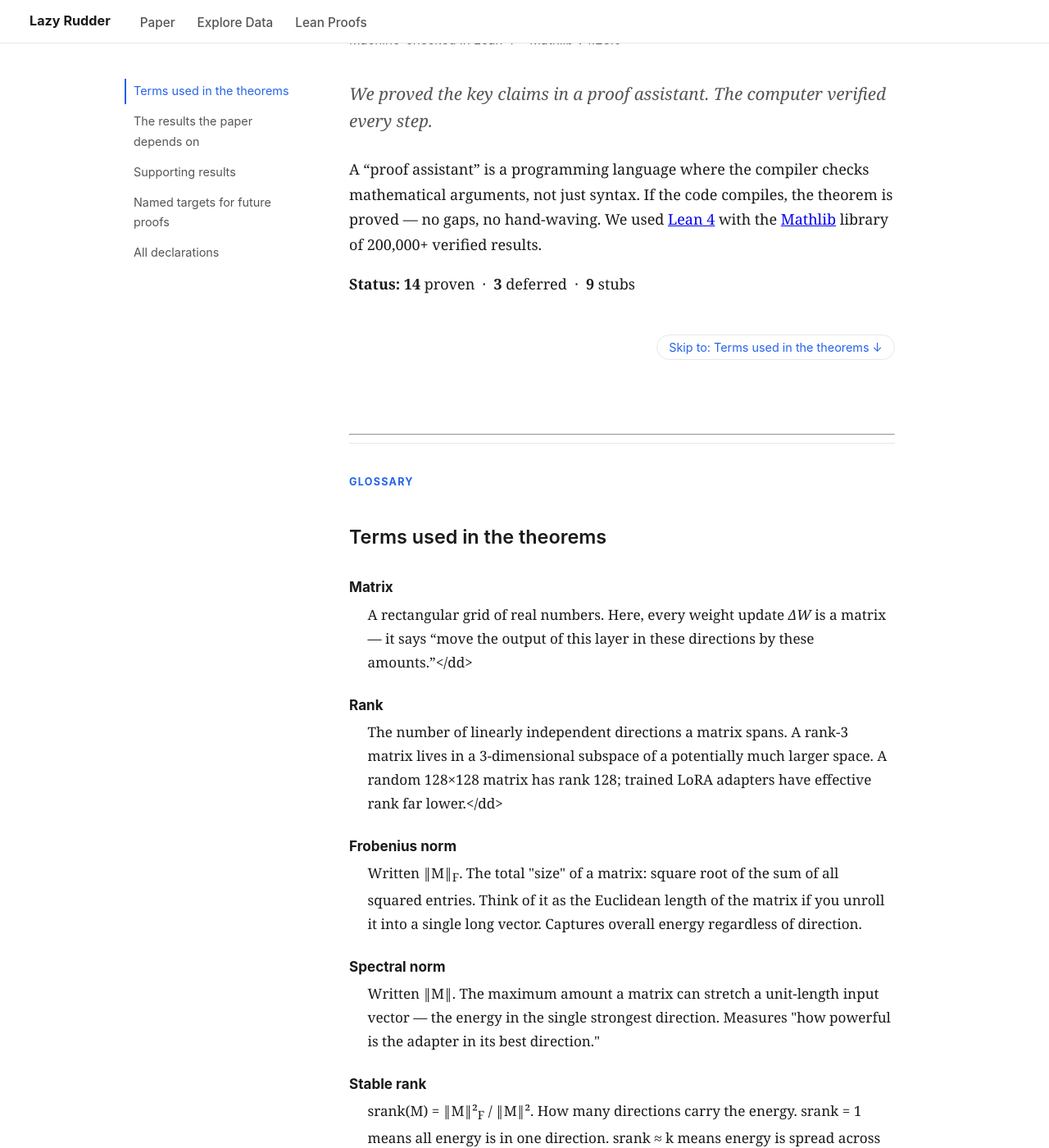
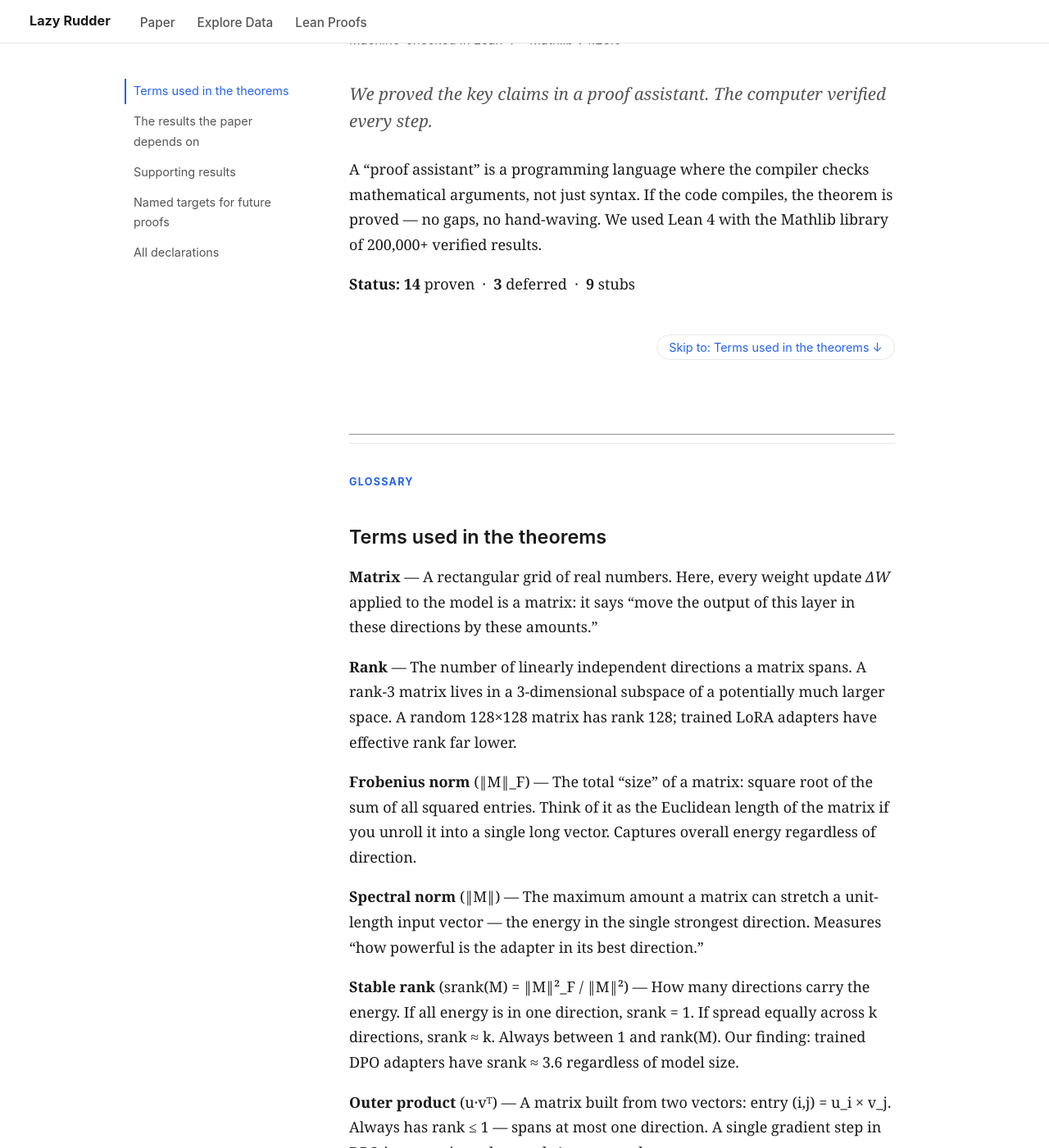
Before and after one commit to d3banjan/lazy-rudder-paper, a Jekyll site: the page built from docs/lean.md, in a window 1280 px wide and 1400 px high, scrolled down 202 px. Shown: the whole window at 82% size. Built offline with Jekyll 4.4.1, drawn with Linux system fonts in a browser that asks for light colours; some of the changed text lies outside the part shown.

Commit message:
fix(site): lean page to markdown lists, fix global link color to muted underline

```diff
--- a/docs/assets/css/pub.css
+++ b/docs/assets/css/pub.css
@@ -23,6 +23,9 @@
 html { font-size: 18px; }
 body { margin: 0; background: var(--bg); color: var(--fg);
        font-family: var(--font-serif); line-height: 1.7; }
+a { color: var(--fg-muted); text-decoration: underline; text-underline-offset: 2px;
+    text-decoration-color: var(--border); }
+a:hover { color: var(--fg); text-decoration-color: var(--fg-muted); }
 
 .site-nav { position: sticky; top: 0; z-index: 100; background: var(--bg);
             border-bottom: 1px solid var(--border);
--- a/docs/lean.md
+++ b/docs/lean.md
@@ -14,7 +14,7 @@
 
 <p class="hook" markdown="0">We proved the key claims in a proof assistant. The computer verified every step.</p>
 
-A "proof assistant" is a programming language where the compiler checks mathematical arguments, not just syntax. If the code compiles, the theorem is proved — no gaps, no hand-waving. We used [Lean 4](https://leanprover.github.io/) with the [Mathlib](https://leanprover-community.github.io/mathlib4_docs/) library of 200,000+ verified results.
+A "proof assistant" is a programming language where the compiler checks mathematical arguments, not just syntax. If the code compiles, the theorem is proved — no gaps, no hand-waving. We used Lean 4 with the Mathlib library of 200,000+ verified results.
 
 **Status:** <span id="lean-counts">loading…</span>
 
@@ -29,33 +29,21 @@
 
 ## Terms used in the theorems
 
-<dl class="glossary">
+**Matrix** — A rectangular grid of real numbers. Here, every weight update *ΔW* applied to the model is a matrix: it says "move the output of this layer in these directions by these amounts."
 
-<dt>Matrix</dt>
-<dd>A rectangular grid of real numbers. Here, every weight update <em>ΔW</em> is a matrix — it says "move the output of this layer in these directions by these amounts."</dd>
+**Rank** — The number of linearly independent directions a matrix spans. A rank-3 matrix lives in a 3-dimensional subspace of a potentially much larger space. A random 128×128 matrix has rank 128; trained LoRA adapters have effective rank far lower.
 
-<dt>Rank</dt>
-<dd>The number of linearly independent directions a matrix spans. A rank-3 matrix lives in a 3-dimensional subspace of a potentially much larger space. A random 128×128 matrix has rank 128; trained LoRA adapters have effective rank far lower.</dd>
+**Frobenius norm** (‖M‖_F) — The total "size" of a matrix: square root of the sum of all squared entries. Think of it as the Euclidean length of the matrix if you unroll it into a single long vector. Captures overall energy regardless of direction.
 
-<dt>Frobenius norm</dt>
-<dd markdown="0">Written ‖M‖<sub>F</sub>. The total "size" of a matrix: square root of the sum of all squared entries. Think of it as the Euclidean length of the matrix if you unroll it into a single long vector. Captures overall energy regardless of direction.</dd>
+**Spectral norm** (‖M‖) — The maximum amount a matrix can stretch a unit-length input vector — the energy in the single strongest direction. Measures "how powerful is the adapter in its best direction."
 
-<dt>Spectral norm</dt>
-<dd markdown="0">Written ‖M‖. The maximum amount a matrix can stretch a unit-length input vector — the energy in the single strongest direction. Measures "how powerful is the adapter in its best direction."</dd>
+**Stable rank** (srank(M) = ‖M‖²_F / ‖M‖²) — How many directions carry the energy. If all energy is in one direction, srank = 1. If spread equally across k directions, srank ≈ k. Always between 1 and rank(M). Our finding: trained DPO adapters have srank ≈ 3.6 regardless of model size.
 
-<dt>Stable rank</dt>
-<dd markdown="0">srank(M) = ‖M‖²<sub>F</sub> / ‖M‖². How many directions carry the energy. srank = 1 means all energy is in one direction. srank ≈ k means energy is spread across about k directions. Always between 1 and rank(M). Our finding: DPO adapters have srank ≈ 3.6 regardless of model size.</dd>
+**Outer product** (u·vᵀ) — A matrix built from two vectors: entry (i,j) = u_i × v_j. Always has rank ≤ 1 — spans at most one direction. A single gradient step in DPO is approximately a rank-1 outer product.
 
-<dt>Outer product</dt>
-<dd markdown="0">Written u·vᵀ. A matrix built from two vectors: entry (i,j) = u<sub>i</sub> × v<sub>j</sub>. Always has rank ≤ 1 — spans at most one direction. A single gradient step in DPO is approximately a rank-1 outer product.</dd>
+**LoRA update** (ΔW = (α/r)·BA) — Low-Rank Adaptation: instead of updating the full weight matrix W, add a product BA where B is m×r and A is r×n (r ≪ m,n). The factor α/r scales the update. Only A and B are trained; W is frozen.
 
-<dt>LoRA update</dt>
-<dd markdown="0">ΔW = (α/r)·BA, where B is m×r and A is r×n (r ≪ m,n). Only A and B are trained; the base weight W is frozen. The factor α/r scales the update.</dd>
-
-<dt>RsLoRA update</dt>
-<dd markdown="0">ΔW = (α/√r)·BA. Same structure as LoRA but uses α/√r instead of α/r. The different normalization keeps update energy stable as r changes — proved in <code>rsLoraUpdate_frob_bounded</code>.</dd>
-
-</dl>
+**RsLoRA update** (ΔW = (α/√r)·BA) — A variant of LoRA that uses α/√r instead of α/r. The different normalisation keeps the update's energy stable as r changes — proved in `rsLoraUpdate_frob_bounded`.
 
 </div>
 
@@ -72,15 +60,11 @@
 
 ### `rsLoraUpdate_frob_bounded`
 
-**Statement.** If $\|BA\|_F^2 \leq c \cdot r$, then:
+**Statement.** If $\|BA\|_F^2 \leq c \cdot r$, then the RsLoRA update satisfies $\left\|\tfrac{\alpha}{\sqrt{r}} \cdot BA\right\|_F^2 \leq \alpha^2 c$. No $r$ on the right-hand side.
 
-$$\left\|\tfrac{\alpha}{\sqrt{r}} \cdot BA\right\|_F^2 \leq \alpha^2 c$$
+**Plain English.** RsLoRA's energy is bounded by α²·c regardless of rank. Choosing r=16 or r=128 gives the same bound on how much the adapter can affect the model.
 
-No $r$ on the right-hand side.
-
-**Plain English.** RsLoRA's energy is bounded by $\alpha^2 \cdot c$ regardless of rank. Choosing $r=16$ or $r=128$ gives the same bound — provided the inner matrices scale appropriately with $r$.
-
-**Why it matters for the paper.** This is the formal proof that the RsLoRA normalisation ($\alpha/\sqrt{r}$) achieves rank-invariant energy. It means α is a clean dial for amplitude that doesn't interact with the geometry.
+**Why it matters.** This is the formal proof that RsLoRA's normalisation achieves rank-invariant energy — α is a clean dial for amplitude that doesn't interact with the geometry.
 
 **Analogy.** Think of α as a volume knob and r as the number of speaker channels. Standard LoRA turns down the volume per-channel as you add more channels. RsLoRA keeps total volume constant — you can add channels without the signal getting quieter.
 
@@ -88,13 +72,11 @@
 
 ### `stableRank_smul_invariant`
 
-**Statement.** For any scalar $\lambda \neq 0$ and any matrix $M$:
+**Statement.** For any scalar $\lambda \neq 0$ and matrix $M$: $\text{srank}(\lambda M) = \text{srank}(M)$.
 
-$$\text{srank}(\lambda M) = \text{srank}(M)$$
+**Plain English.** Scaling the adapter — by changing α or any other scalar factor — does not change its stable rank. The geometry is invariant to amplitude.
 
-**Plain English.** Scaling the adapter — by any non-zero amount — does not change its stable rank. The *geometry* of the adapter is invariant to its *amplitude*.
-
-**Why it matters for the paper.** The empirical srank ≈ 3.6 could be an artefact of how α is set. This theorem rules that out: the srank you measure reflects the adapter's directional structure, not its size. Changing α moves the adapter further or closer, but always along the same directions.
+**Why it matters.** The empirical srank ≈ 3.6 could be an artefact of how α is set. This theorem rules that out: the srank reflects the adapter's directional structure, not its size. Changing α moves the adapter further or closer, but always along the same directions.
 
 **Analogy.** Zooming in on a map changes the scale bar but not the shape of the coastline. Multiplying a matrix by a scalar changes its energy but leaves the subspace it spans untouched.
 
@@ -102,27 +84,21 @@
 
 ### `loraUpdate_frob_decays`
 
-**Statement.** Under the same hypothesis $\|BA\|_F^2 \leq c \cdot r$, standard LoRA satisfies:
-
-$$\left\|\tfrac{\alpha}{r} \cdot BA\right\|_F^2 \leq \frac{\alpha^2 c}{r}$$
-
-The bound *decays as $1/r$* — energy shrinks as rank grows.
+**Statement.** Under the same hypothesis $\|BA\|_F^2 \leq c \cdot r$, standard LoRA satisfies $\left\|\tfrac{\alpha}{r} \cdot BA\right\|_F^2 \leq \frac{\alpha^2 c}{r}$. The bound decays as 1/r.
 
 **Plain English.** In standard LoRA, doubling the rank halves the update's energy at fixed α. This is why high-rank standard LoRA often needs manual α tuning, while RsLoRA doesn't.
 
-**Analogy.** Splitting a fixed payroll budget across twice as many workers leaves each worker paid half as much. Standard LoRA splits its "update budget" across r directions; as r grows the per-direction budget shrinks.
+**Analogy.** Splitting a fixed salary budget across twice as many workers leaves each worker paid half as much. Standard LoRA splits its "budget" across r directions; RsLoRA keeps the total budget constant.
 
 ---
 
 ### `rank_sum_outer_products_le`
 
-**Statement.** A sum of $r$ rank-1 outer products has rank at most $r$:
+**Statement.** A sum of r rank-1 outer products has rank at most r: $\operatorname{rank}\!\left(\sum_{i=1}^{r} u_i v_i^\top\right) \leq r$.
 
-$$\operatorname{rank}\!\!\left(\sum_{i=1}^{r} u_i v_i^\top\right) \leq r$$
+**Plain English.** You cannot build a subspace with more dimensions than the number of directions you used to construct it. LoRA adapters are sums of rank-1 outer products, so their rank is bounded by r.
 
-**Plain English.** You cannot build a subspace with more dimensions than the number of directions you used to construct it. LoRA adapters are sums of rank-1 outer products, so their rank is provably bounded by $r$.
-
-**Analogy.** You cannot build a 3D object from 2 directions of motion. Two perpendicular rods define a plane; a third rod is needed to reach the third dimension. This theorem says the same thing for matrices.
+**Analogy.** You cannot build a 3D object from 2 directions of motion. Two perpendicular rods define a plane; a third is needed to reach the third dimension. This theorem says the same for matrices.
 
 ---
 
@@ -137,57 +113,21 @@
 
 ## Supporting results
 
-<table class="lean-table">
-  <thead>
-    <tr>
-      <th>Name</th>
-      <th>What it says</th>
-      <th>Role</th>
-    </tr>
-  </thead>
-  <tbody>
-    <tr>
-      <td><code>ratio_smul_invariant_of_quadratic</code></td>
-      <td markdown="0">f(cM)/g(cM) = f(M)/g(M) when f and g are both c²-homogeneous</td>
-      <td>The algebraic backbone of <code>stableRank_smul_invariant</code>: Frobenius² and spectral² both scale as c², so their ratio cancels the scalar out</td>
-    </tr>
-    <tr>
-      <td><code>frobeniusSq_smul</code></td>
-      <td markdown="0">‖cM‖²_F = c²·‖M‖²_F</td>
-      <td>Scaling multiplies energy by c² — used to extract scalar factors from norm calculations</td>
-    </tr>
-    <tr>
-      <td><code>spectralSq_smul</code></td>
-      <td markdown="0">‖cM‖² = c²·‖M‖²</td>
-      <td>Same result for spectral norm — paired with frobeniusSq_smul to prove the ratio invariance</td>
-    </tr>
-    <tr>
-      <td><code>rank_outer_product_le_one</code></td>
-      <td markdown="0">rank(uvᵀ) ≤ 1</td>
-      <td>A single outer product spans at most one direction. Base case for rank_sum_outer_products_le</td>
-    </tr>
-    <tr>
-      <td><code>rank_add_le</code></td>
-      <td markdown="0">rank(A+B) ≤ rank(A) + rank(B)</td>
-      <td>Rank is subadditive. Combining two low-rank updates cannot produce a result of higher rank than the sum</td>
-    </tr>
-    <tr>
-      <td><code>outerProduct_eq_col_mul_row</code></td>
-      <td markdown="0">uvᵀ = col(u)·row(v)</td>
-      <td>Bridges the outer product definition to Mathlib's matrix multiplication, enabling rank lemmas</td>
-    </tr>
-    <tr>
-      <td><code>frobeniusSq_nonneg</code></td>
-      <td markdown="0">‖M‖²_F ≥ 0</td>
-      <td>Energy is non-negative. Trivially true but needed as a hypothesis in positivity tactics</td>
-    </tr>
-    <tr>
-      <td><code>frobeniusSq_eq_zero_iff</code></td>
-      <td markdown="0">‖M‖²_F = 0 ↔ M = 0</td>
-      <td>The zero matrix is the only matrix with zero energy — used in edge-case reasoning</td>
-    </tr>
-  </tbody>
-</table>
+**`ratio_smul_invariant_of_quadratic`** — f(cM)/g(cM) = f(M)/g(M) when both f and g are c²-homogeneous. The algebraic backbone of `stableRank_smul_invariant`: Frobenius² and spectral² both scale as c², so their ratio cancels the scalar out.
+
+**`frobeniusSq_smul`** — ‖cM‖²_F = c²·‖M‖²_F. Scaling multiplies energy by c². Used to extract scalar factors from norm calculations in the main theorems.
+
+**`spectralSq_smul`** — ‖cM‖² = c²·‖M‖². Same result for spectral norm. Paired with frobeniusSq_smul to prove the ratio invariance underlying `stableRank_smul_invariant`.
+
+**`rank_outer_product_le_one`** — rank(uvᵀ) ≤ 1. A single outer product spans at most one direction. This is the base case for `rank_sum_outer_products_le`.
+
+**`rank_add_le`** — rank(A+B) ≤ rank(A) + rank(B). Rank is subadditive. Combining two low-rank updates cannot produce a result with higher rank than the sum of their ranks.
+
+**`outerProduct_eq_col_mul_row`** — uvᵀ = col(u)·row(v). Bridges the outer product definition to Mathlib's matrix multiplication API, enabling the rank lemmas above.
+
+**`frobeniusSq_nonneg`** — ‖M‖²_F ≥ 0. Energy is non-negative. Trivially true but required as a precondition in positivity tactics elsewhere.
+
+**`frobeniusSq_eq_zero_iff`** — ‖M‖²_F = 0 ↔ M = 0. The zero matrix is the only matrix with zero energy. Used in edge-case reasoning.
 
 </div>
 
@@ -200,50 +140,23 @@
 
 ## Named targets for future proofs
 
-These are `True := sorry` stubs — the name is reserved, the real statement comes later. They are not mathematical claims; they mark the next layer of the theory.
+These are `True := sorry` stubs — a placeholder that reserves a theorem name without claiming the statement. Not a gap in the proved results; they mark the next layer of the theory.
 
-<table class="lean-table">
-  <thead>
-    <tr>
-      <th>Name</th>
-      <th>What it would say when proved</th>
-    </tr>
-  </thead>
-  <tbody>
-    <tr>
-      <td><code>stableRank_le_rank</code></td>
-      <td>srank(M) ≤ rank(M) always. The effective dimensionality is never larger than the formal rank count.</td>
-    </tr>
-    <tr>
-      <td><code>gamma_right_alignment</code></td>
-      <td>A quantified lower bound on the γ subspace overlap: right singular vectors of DPO and CLM adapters trained on the same base model align above a computable threshold.</td>
-    </tr>
-    <tr>
-      <td><code>random_subspace_expected_overlap</code></td>
-      <td>The expected overlap of two random k-dimensional subspaces of ℝⁿ is k/n. This is the formal baseline that the empirical bonus_R metric is measured against.</td>
-    </tr>
-    <tr>
-      <td><code>stable_rank_acoustic_scaling</code></td>
-      <td>A bound on how srank grows sub-linearly with model width d_model — the formal version of the acoustic scaling trend in Figure C.</td>
-    </tr>
-    <tr>
-      <td><code>subspace_dilution</code></td>
-      <td>Adding more rank dimensions dilutes energy per direction — the geometric counterpart to <code>loraUpdate_frob_decays</code>.</td>
-    </tr>
-    <tr>
-      <td><code>bias_autopsy_separation</code></td>
-      <td>Under mild assumptions, the LayerNorm gain subspace and the DPO adapter subspace are nearly orthogonal — the formal version of the 99.97% result.</td>
-    </tr>
-    <tr>
-      <td><code>lower_bound_of_intent</code></td>
-      <td>A lower bound on srank for any adapter that reduces DPO loss by a given amount — connecting the geometric floor to the training objective directly.</td>
-    </tr>
-    <tr>
-      <td><code>stable_rank_disentanglement</code></td>
-      <td>Energy and geometry fully decouple: you can change ‖ΔW‖_F² freely without changing srank(ΔW), and vice versa.</td>
-    </tr>
-  </tbody>
-</table>
+**`stableRank_le_rank`** — srank(M) ≤ rank(M) always. The effective dimensionality is never larger than the formal rank count.
+
+**`gamma_right_alignment`** — A quantified lower bound on the γ subspace overlap: right singular vectors of DPO and CLM adapters of the same base model align above a computable threshold.
+
+**`random_subspace_expected_overlap`** — The expected overlap of two random k-dimensional subspaces of ℝⁿ is k/n. The formal baseline that the empirical bonus_R metric is measured against.
+
+**`stable_rank_acoustic_scaling`** — A bound on how srank grows sub-linearly with model width d_model — the formal version of the acoustic scaling trend in Figure C.
+
+**`subspace_dilution`** — Adding more rank dimensions dilutes energy per direction — the geometric counterpart to `loraUpdate_frob_decays`.
+
+**`bias_autopsy_separation`** — Under mild assumptions, the LayerNorm gain subspace and the DPO adapter subspace are nearly orthogonal — the formal version of the 99.97% result.
+
+**`lower_bound_of_intent`** — A lower bound on srank for any adapter that reduces DPO loss by a given amount — connecting the geometric floor to the training objective.
+
+**`stable_rank_disentanglement`** — Energy and geometry fully decouple: you can change ‖ΔW‖²_F freely without changing srank(ΔW), and vice versa.
 
 </div>
 
@@ -256,12 +169,12 @@
 
 ## All declarations
 
-<table style="width:100%;border-collapse:collapse;font-size:.88rem;">
+<table style="width:100%;border-collapse:collapse;font-size:.85rem;" markdown="0">
   <thead>
     <tr>
-      <th style="text-align:left;padding:.4rem .5rem;border-bottom:2px solid var(--border)">Name</th>
-      <th style="text-align:left;padding:.4rem .5rem;border-bottom:2px solid var(--border)">Status</th>
-      <th style="text-align:left;padding:.4rem .5rem;border-bottom:2px solid var(--border)">Kind</th>
+      <th style="text-align:left;padding:.4rem .5rem;border-bottom:2px solid var(--border);font-family:var(--font-sans);font-size:.78rem;">Name</th>
+      <th style="text-align:left;padding:.4rem .5rem;border-bottom:2px solid var(--border);font-family:var(--font-sans);font-size:.78rem;">Status</th>
+      <th style="text-align:left;padding:.4rem .5rem;border-bottom:2px solid var(--border);font-family:var(--font-sans);font-size:.78rem;">Kind</th>
     </tr>
   </thead>
   <tbody id="lean-tbody">
@@ -269,7 +182,7 @@
   </tbody>
 </table>
 
-<p markdown="0" style="margin-top:1rem;font-family:var(--font-sans);font-size:.82rem;color:var(--fg-muted)">
+<p style="margin-top:1rem;font-family:var(--font-sans);font-size:.82rem;color:var(--fg-muted)" markdown="0">
   <span class="lean-badge proven">proven</span>&nbsp; complete proof, no <code>sorry</code> &nbsp;&nbsp;
   <span class="lean-badge deferred">deferred</span>&nbsp; real statement, proof body is <code>sorry</code> &nbsp;&nbsp;
   <span class="lean-badge stub">stub</span>&nbsp; <code>True := sorry</code> placeholder
```
